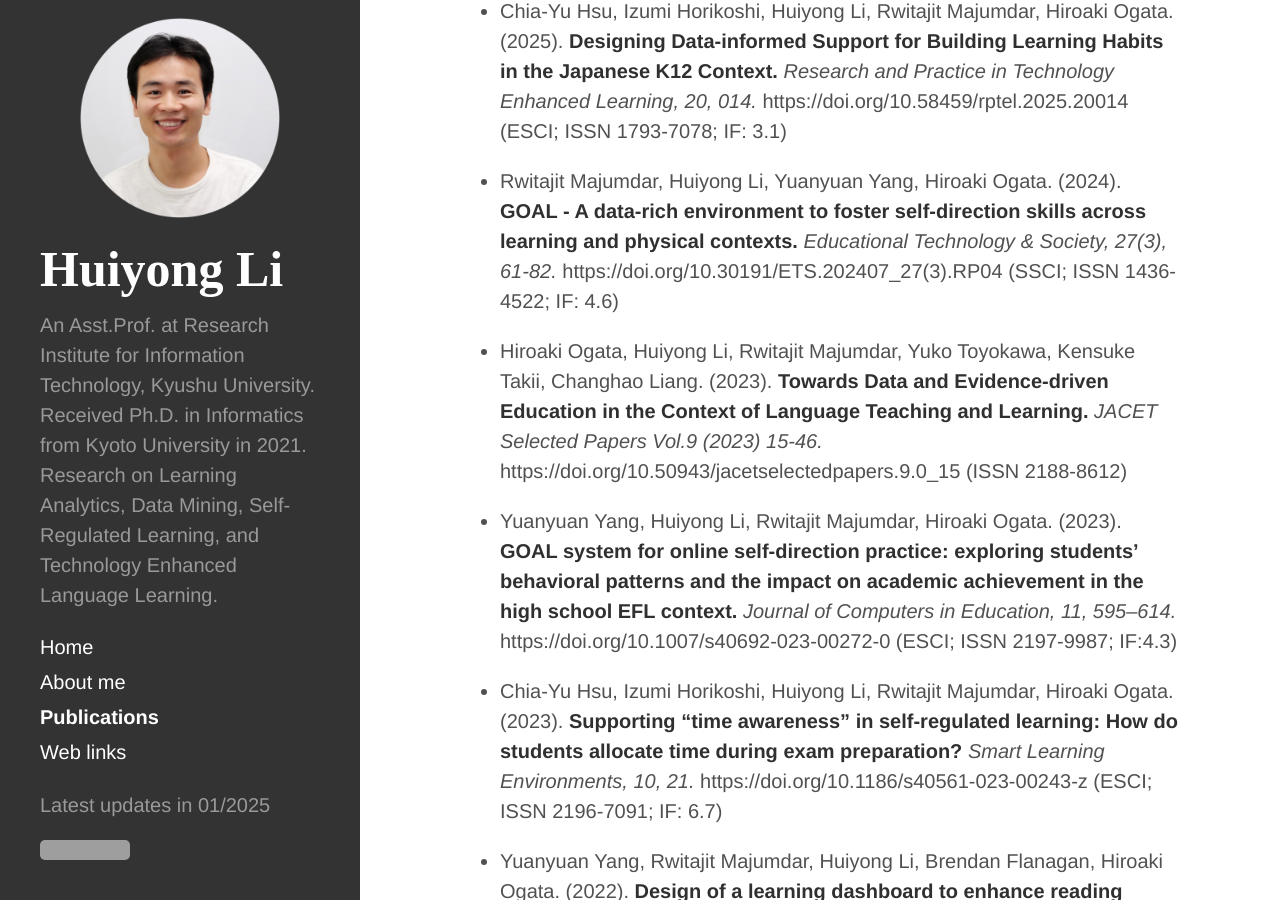
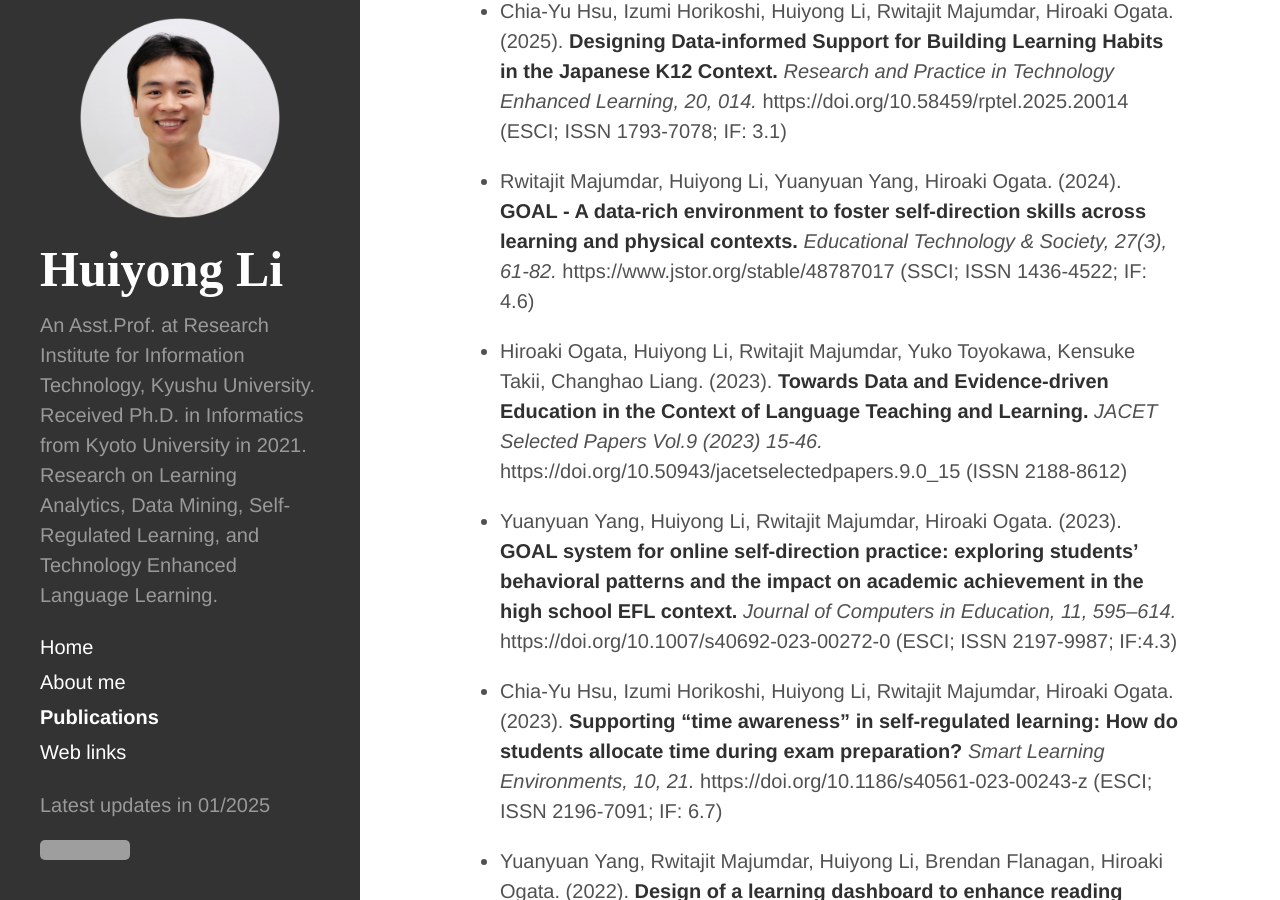
Before and after one commit to li-huiyong/li-huiyong.github.io, a Jekyll site: the page built from publications.md, in a window 1280 px wide and 900 px high, scrolled down 637 px. Built offline with Jekyll 4.4.1, drawn with Linux system fonts in a browser that asks for light colours; nearby versions of some CDN libraries; some web fonts are replaced; some of the changed lines change nothing that is shown; grey boxes are pictures that could not be loaded.

Commit message:
Update doi of ETS paper

```diff
--- a/publications.md
+++ b/publications.md
@@ -15,7 +15,7 @@ ___
 
 * Chia-Yu Hsu, Izumi Horikoshi, Huiyong Li, Rwitajit Majumdar, Hiroaki Ogata. (2025). **Designing Data-informed Support for Building Learning Habits in the Japanese K12 Context.** _Research and Practice in Technology Enhanced Learning, 20, 014._ https://doi.org/10.58459/rptel.2025.20014 (ESCI; ISSN 1793-7078; IF: 3.1)
 
-* Rwitajit Majumdar, Huiyong Li, Yuanyuan Yang, Hiroaki Ogata. (2024). **GOAL - A data-rich environment to foster self-direction skills across learning and physical contexts.** _Educational Technology & Society, 27(3), 61-82._ https://doi.org/10.30191/ETS.202407_27(3).RP04 (SSCI; ISSN 1436-4522; IF: 4.6)
+* Rwitajit Majumdar, Huiyong Li, Yuanyuan Yang, Hiroaki Ogata. (2024). **GOAL - A data-rich environment to foster self-direction skills across learning and physical contexts.** _Educational Technology & Society, 27(3), 61-82._ https://www.jstor.org/stable/48787017 (SSCI; ISSN 1436-4522; IF: 4.6)
 
 * Hiroaki Ogata, Huiyong Li, Rwitajit Majumdar, Yuko Toyokawa, Kensuke Takii, Changhao Liang. (2023). **Towards Data and Evidence-driven Education in the Context of Language Teaching and Learning.** _JACET Selected Papers Vol.9 (2023) 15-46._ https://doi.org/10.50943/jacetselectedpapers.9.0_15 (ISSN 2188-8612)
 
```
